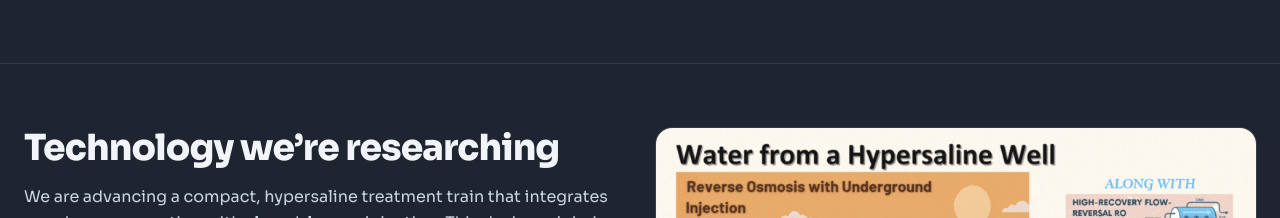
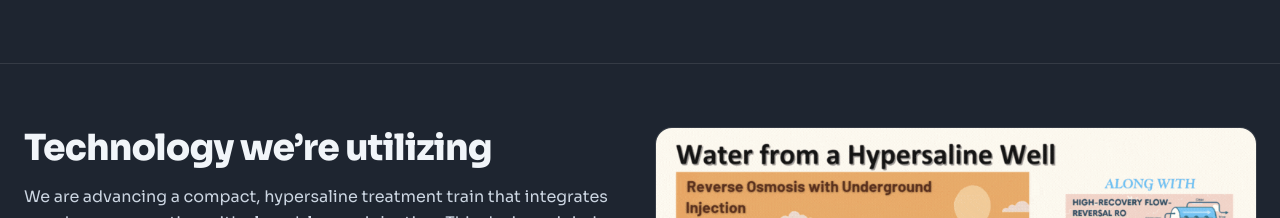
Before and after one commit to Ch3fC0d3/Sweetwater, a React (Vite) app: page / in a window 1280 px wide. Shown: the part 3220-3438 px from the top of the page. Built offline with nearby package versions, Linux system fonts and the light colour scheme.

Commit message:
Change 'researching' to 'utilizing' in Technology section

```diff
--- a/src/App.jsx
+++ b/src/App.jsx
@@ -506,7 +506,7 @@ export default function SweetwaterHeliumPage() {
         <div className="mx-auto max-w-7xl px-6 py-16">
           <div className="grid lg:grid-cols-2 gap-8 items-start">
             <div>
-              <h2 className="text-3xl md:text-4xl font-extrabold tracking-tight">Technology we’re researching</h2>
+              <h2 className="text-3xl md:text-4xl font-extrabold tracking-tight">Technology we’re utilizing</h2>
               <p className="mt-4 text-slate-300 leading-relaxed">
                 We are advancing a compact, hypersaline treatment train that integrates membrane separation with closed-loop
                 reinjection. This design minimizes surface impacts while preserving the quality of local water and soil systems.
```
